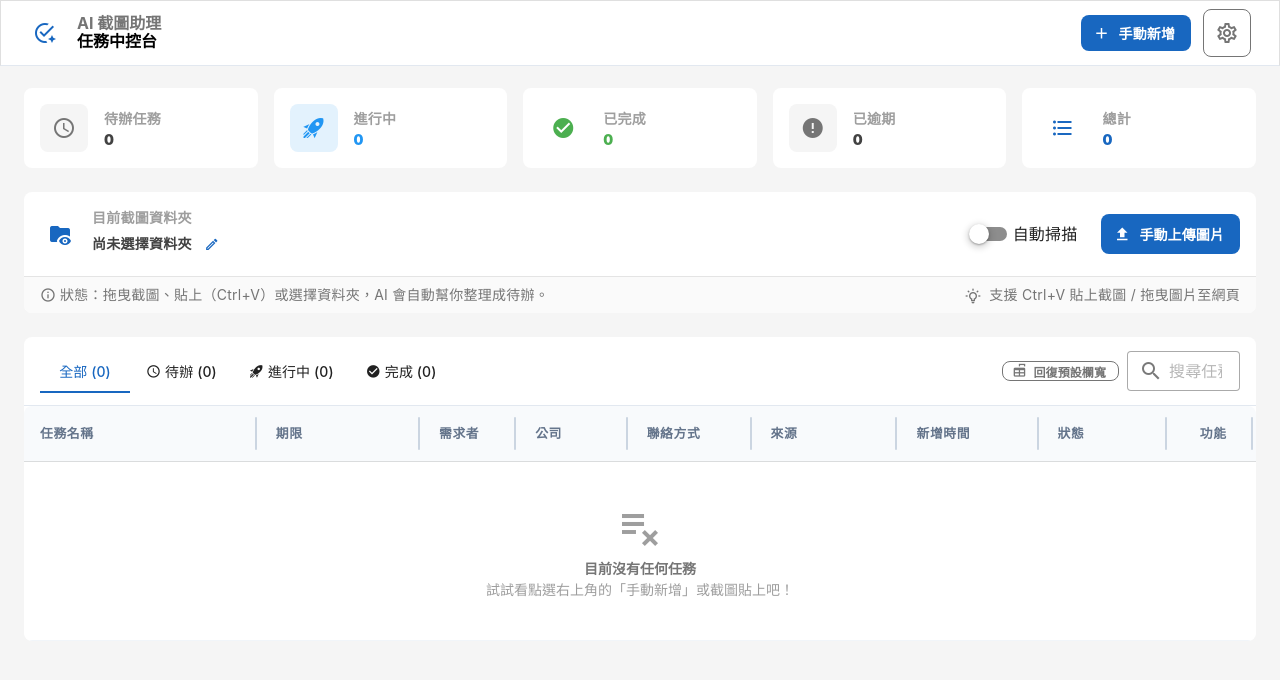
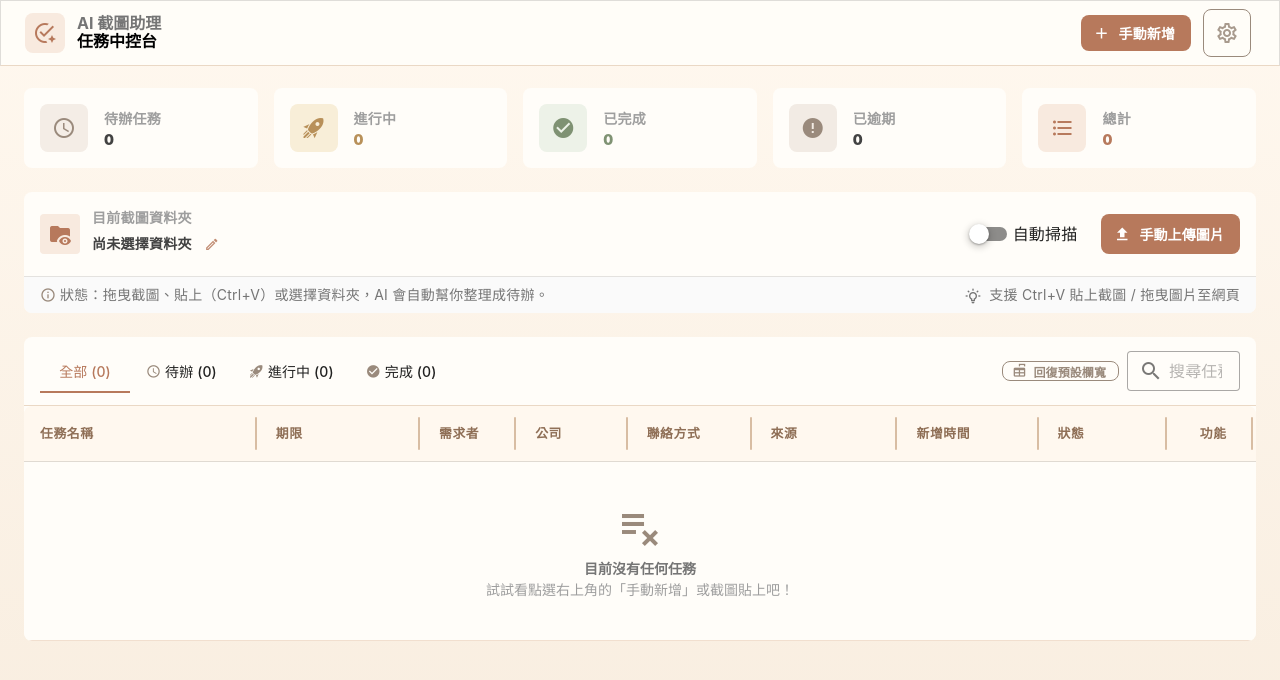
Before and after one commit to binghan60/todo, a Vue app in the folder client/: page / in a window 1280 px wide. Shown: the top 680 px of the page. Built offline with nearby package versions, Linux system fonts and the light colour scheme.

Commit message:
feat: 更新主題顏色設置為 warmLight 並調整相關顏色

```diff
--- a/client/src/App.vue
+++ b/client/src/App.vue
@@ -597,10 +597,10 @@ function dueBadge(todo: Todo): { label: string; tone: DueTone } | null {
 
 function getDueChipColor(todo: Todo) {
   const badge = dueBadge(todo);
-  if (!badge) return "grey";
+  if (!badge) return "muted";
   if (badge.tone === "overdue") return "error";
   if (badge.tone === "soon") return "warning";
-  return "grey-darken-1";
+  return "secondary";
 }
 
 function getStatusIcon(status: TodoStatus) {
@@ -611,8 +611,8 @@ function getStatusIcon(status: TodoStatus) {
 }
 
 function getStatusColor(status: TodoStatus) {
-  if (status === "pending") return "grey-darken-1";
-  if (status === "in_progress") return "blue";
+  if (status === "pending") return "secondary";
+  if (status === "in_progress") return "warning";
   if (status === "done") return "success";
   return "grey";
 }
@@ -670,9 +670,9 @@ function fileToBase64Payload(file: File) {
 </script>
 
 <template>
-  <v-app class="bg-slate-50">
+  <v-app class="bg-warm-50">
     <!-- Navbar / AppBar -->
-    <v-app-bar flat border color="white" class="px-md-6 border-b px-2">
+    <v-app-bar flat border color="surface" class="px-md-6 border-b px-2 warm-app-bar">
       <div class="d-flex align-center">
         <v-avatar color="primary-lighten-5" rounded="lg" size="40" class="mr-3">
           <v-icon icon="mdi-checkbox-marked-circle-auto-outline" color="primary" size="24"></v-icon>
@@ -699,22 +699,22 @@ function fileToBase64Payload(file: File) {
       <v-btn
         icon="mdi-cog-outline"
         variant="outlined"
-        color="grey-darken-1"
+        color="muted"
         class="rounded-lg"
         @click="showSettingsDialog = true"
         title="系統設定"
       ></v-btn>
     </v-app-bar>
 
-    <v-main class="bg-grey-lighten-4">
+    <v-main class="bg-warm-page">
       <v-container fluid class="pa-4 pa-md-6 max-width-wrapper">
         <!-- Stats Dashboard -->
         <div class="stats-grid mb-6">
           <!-- Stat Cards -->
           <v-card class="rounded-lg border-0 elevation-0" border flat>
             <v-card-text class="d-flex align-center pa-4">
-              <v-avatar color="grey-lighten-4" size="48" rounded="lg" class="mr-4">
-                <v-icon icon="mdi-clock-outline" color="grey-darken-1" size="24"></v-icon>
+              <v-avatar color="muted-lighten-5" size="48" rounded="lg" class="mr-4">
+                <v-icon icon="mdi-clock-outline" color="muted" size="24"></v-icon>
               </v-avatar>
               <div>
                 <div class="text-caption text-grey font-weight-bold">待辦任務</div>
@@ -725,12 +725,12 @@ function fileToBase64Payload(file: File) {
 
           <v-card class="rounded-lg border-0 elevation-0" border flat>
             <v-card-text class="d-flex align-center pa-4">
-              <v-avatar color="blue-lighten-5" size="48" rounded="lg" class="mr-4">
-                <v-icon icon="mdi-rocket-launch" color="blue" size="24"></v-icon>
+              <v-avatar color="warning-lighten-5" size="48" rounded="lg" class="mr-4">
+                <v-icon icon="mdi-rocket-launch" color="warning" size="24"></v-icon>
               </v-avatar>
               <div>
                 <div class="text-caption text-grey font-weight-bold">進行中</div>
-                <div class="text-h5 font-weight-black text-blue mt-1" style="line-height: 1;">{{ inProgressCount }}</div>
+                <div class="text-h5 font-weight-black text-warning mt-1" style="line-height: 1;">{{ inProgressCount }}</div>
               </div>
             </v-card-text>
           </v-card>
@@ -747,10 +747,10 @@ function fileToBase64Payload(file: File) {
             </v-card-text>
           </v-card>
 
-          <v-card class="rounded-lg border-0 elevation-0" border flat :color="overdueCount > 0 ? 'red-lighten-5' : undefined">
+          <v-card class="rounded-lg border-0 elevation-0" border flat :color="overdueCount > 0 ? 'error-lighten-5' : undefined">
             <v-card-text class="d-flex align-center pa-4">
-              <v-avatar :color="overdueCount > 0 ? 'red-lighten-4' : 'grey-lighten-4'" size="48" rounded="lg" class="mr-4">
-                <v-icon icon="mdi-alert-circle" :color="overdueCount > 0 ? 'error' : 'grey-darken-1'" size="24"></v-icon>
+              <v-avatar :color="overdueCount > 0 ? 'error-lighten-5' : 'secondary-lighten-5'" size="48" rounded="lg" class="mr-4">
+                <v-icon icon="mdi-alert-circle" :color="overdueCount > 0 ? 'error' : 'muted'" size="24"></v-icon>
               </v-avatar>
               <div>
                 <div class="text-caption text-grey font-weight-bold">已逾期</div>
@@ -867,7 +867,7 @@ function fileToBase64Payload(file: File) {
           <!-- Instructions & Status -->
           <v-divider></v-divider>
           <v-card-text class="py-2 px-4 bg-grey-lighten-5 text-caption text-grey-darken-1 d-flex align-center">
-            <v-icon icon="mdi-information-outline" class="mr-1" size="16"></v-icon>
+            <v-icon icon="mdi-information-outline" class="mr-1 text-muted-icon" size="16"></v-icon>
             <span>狀態：{{ scannerStatus }}</span>
             <v-spacer></v-spacer>
             <span class="d-none d-sm-inline d-flex align-center">
@@ -882,17 +882,17 @@ function fileToBase64Payload(file: File) {
           <!-- AI Draft banner -->
           <v-card-text
             v-if="draftQueue.length"
-            class="d-flex flex-wrap align-center justify-space-between gap-2 py-2 px-4 bg-blue-lighten-5 border-b"
+            class="d-flex flex-wrap align-center justify-space-between gap-2 py-2 px-4 bg-peach-50 border-b"
           >
-            <div class="d-flex align-center text-blue-darken-4">
-              <v-icon icon="mdi-auto-fix" class="mr-2"></v-icon>
+            <div class="d-flex align-center text-warm-primary">
+              <v-icon icon="mdi-auto-fix" class="mr-2 text-muted-icon"></v-icon>
               <span class="text-body-2 font-weight-bold">
                 AI 辨識結果 — {{ draftQueue.length }} 筆待確認，請在下方表格中確認或編輯後加入
               </span>
             </div>
             <div class="d-flex align-center flex-wrap gap-2">
               <v-btn color="error" variant="text" size="small" class="font-weight-bold" @click="discardAllDrafts">全部捨棄</v-btn>
-              <v-btn color="blue-darken-3" variant="flat" size="small" class="font-weight-bold rounded-lg" @click="confirmAllDrafts">
+              <v-btn color="primary" variant="flat" size="small" class="font-weight-bold rounded-lg" @click="confirmAllDrafts">
                 全部確認加入
               </v-btn>
             </div>
@@ -905,7 +905,7 @@ function fileToBase64Payload(file: File) {
                 全部 ({{ totalCount }})
               </v-tab>
               <v-tab v-for="column in statusColumns" :key="column.id" :value="column.id">
-                <v-icon :icon="column.icon" class="mr-1" size="small"></v-icon>
+                <v-icon :icon="column.icon" class="mr-1 text-muted-icon" size="small"></v-icon>
                 {{ column.label }} ({{ countByStatus(column.id) }})
               </v-tab>
             </v-tabs>
@@ -913,7 +913,7 @@ function fileToBase64Payload(file: File) {
             <div class="d-flex align-center gap-2">
               <v-btn
                 variant="outlined"
-                color="grey-darken-1"
+                color="muted"
                 size="small"
                 density="comfortable"
                 prepend-icon="mdi-table-column-width"
@@ -1004,7 +1004,7 @@ function fileToBase64Payload(file: File) {
                     <template v-if="draft.confidenceNote" v-slot:append-inner>
                       <v-tooltip :text="draft.confidenceNote" location="top">
                         <template v-slot:activator="{ props }">
-                          <v-icon v-bind="props" icon="mdi-lightbulb-on-outline" color="amber-darken-2" size="18"></v-icon>
+                          <v-icon v-bind="props" icon="mdi-lightbulb-on-outline" color="warning" size="18"></v-icon>
                         </template>
                       </v-tooltip>
                     </template>
@@ -1037,7 +1037,7 @@ function fileToBase64Payload(file: File) {
                   <v-chip
                     size="small"
                     variant="tonal"
-                    color="blue-grey"
+                    color="secondary"
                     prepend-icon="mdi-file-image-outline"
                     class="font-weight-medium text-truncate max-width-source"
                     style="cursor: pointer;"
@@ -1051,7 +1051,7 @@ function fileToBase64Payload(file: File) {
                 <td class="text-caption text-grey align-center">AI 剛辨識</td>
 
                 <td class="align-center">
-                  <v-chip color="blue" size="small" variant="flat" class="font-weight-bold text-white" prepend-icon="mdi-help-circle-outline">
+                  <v-chip color="warning" size="small" variant="flat" class="font-weight-bold text-warm-chip" prepend-icon="mdi-help-circle-outline">
                     待確認
                   </v-chip>
                 </td>
@@ -1070,7 +1070,7 @@ function fileToBase64Payload(file: File) {
                     <v-btn
                       icon="mdi-trash-can-outline"
                       variant="text"
-                      color="grey-darken-1"
+                      color="muted"
                       size="small"
                       class="rounded-lg hover-danger"
                       @click="discardDraft(draft.id)"
@@ -1083,7 +1083,7 @@ function fileToBase64Payload(file: File) {
               <tr
                 v-for="todo in sortedTodos"
                 :key="todo.id"
-                :class="{ 'row-done bg-grey-lighten-5': todo.status === 'done' }"
+                :class="{ 'row-done bg-sage-50': todo.status === 'done' }"
               >
                 <!-- Title column -->
                 <td class="font-weight-bold text-body-2 align-center">
@@ -1098,7 +1098,7 @@ function fileToBase64Payload(file: File) {
                     <v-chip
                       :color="getDueChipColor(todo)"
                       size="small"
-                      class="font-weight-bold text-white"
+                      class="font-weight-bold text-warm-chip"
                       prepend-icon="mdi-clock-outline"
                       variant="flat"
                     >
@@ -1130,7 +1130,7 @@ function fileToBase64Payload(file: File) {
                 <!-- Source column -->
                 <td class="align-center">
                   <template v-if="todo.sourceImage">
-                    <v-chip size="small" variant="tonal" color="blue-grey" prepend-icon="mdi-file-image-outline" class="font-weight-medium text-truncate max-width-source" :title="todo.sourceImage">
+                    <v-chip size="small" variant="tonal" color="secondary" prepend-icon="mdi-file-image-outline" class="font-weight-medium text-truncate max-width-source" :title="todo.sourceImage">
                       {{ todo.sourceImage }}
                     </v-chip>
                   </template>
@@ -1148,7 +1148,7 @@ function fileToBase64Payload(file: File) {
                     :color="getStatusColor(todo.status)"
                     size="small"
                     variant="flat"
-                    class="font-weight-bold text-white"
+                    class="font-weight-bold text-warm-chip"
                     :prepend-icon="getStatusIcon(todo.status)"
                   >
                     {{ statusColumns.find((column) => column.id === todo.status)?.label }}
@@ -1188,7 +1188,7 @@ function fileToBase64Payload(file: File) {
                     <v-btn
                       icon="mdi-delete-outline"
                       variant="text"
-                      color="grey-darken-1"
+                      color="muted"
                       size="small"
                       class="rounded-lg hover-danger"
                       @click="removeTodo(todo.id)"
@@ -1200,7 +1200,7 @@ function fileToBase64Payload(file: File) {
 
               <tr v-if="sortedTodos.length === 0 && draftQueue.length === 0">
                 <td colspan="9" class="text-center py-10 text-grey-darken-1">
-                  <v-icon icon="mdi-playlist-remove" size="48" color="grey" class="mb-2"></v-icon>
+                  <v-icon icon="mdi-playlist-remove" size="48" color="muted" class="mb-2"></v-icon>
                   <div class="text-subtitle-1 font-weight-bold">目前沒有任何任務</div>
                   <div class="text-caption text-grey">試試看點選右上角的「手動新增」或截圖貼上吧！</div>
                 </td>
@@ -1226,7 +1226,7 @@ function fileToBase64Payload(file: File) {
           <!-- Folder configuration -->
           <div>
             <div class="text-subtitle-2 font-weight-bold mb-2 text-grey-darken-3">目前監看的截圖資料夾</div>
-            <v-card variant="flat" color="grey-lighten-4" class="pa-3 rounded-lg mb-3 border">
+            <v-card variant="flat" color="muted-lighten-5" class="pa-3 rounded-lg mb-3 border">
               <div class="text-caption text-grey-darken-1 word-break-all font-weight-medium">
                 {{ directoryName }}
               </div>
@@ -1284,7 +1284,7 @@ function fileToBase64Payload(file: File) {
         <v-divider></v-divider>
         <v-card-actions class="pa-4 bg-grey-lighten-5 rounded-b-lg">
           <v-spacer></v-spacer>
-          <v-btn color="grey-darken-1" variant="text" class="font-weight-bold text-none" @click="showSettingsDialog = false">關閉</v-btn>
+          <v-btn color="muted" variant="text" class="font-weight-bold text-none" @click="showSettingsDialog = false">關閉</v-btn>
         </v-card-actions>
       </v-card>
     </v-dialog>
@@ -1325,7 +1325,7 @@ function fileToBase64Payload(file: File) {
           <v-divider></v-divider>
           <v-card-actions class="pa-4 bg-grey-lighten-5 rounded-b-lg">
             <v-spacer></v-spacer>
-            <v-btn color="grey-darken-1" variant="text" class="font-weight-bold text-none" @click="showAddTaskDialog = false">取消</v-btn>
+            <v-btn color="muted" variant="text" class="font-weight-bold text-none" @click="showAddTaskDialog = false">取消</v-btn>
             <v-btn color="primary" variant="flat" class="font-weight-bold rounded-lg px-6 text-none" type="submit" :disabled="!newTitle.trim()">
               確定新增
             </v-btn>
@@ -1344,7 +1344,7 @@ function fileToBase64Payload(file: File) {
           </span>
           <v-btn icon="mdi-close" variant="text" size="small" @click="previewImageUrl = null"></v-btn>
         </v-card-title>
-        <v-card-text class="pa-0 bg-grey-lighten-4">
+        <v-card-text class="pa-0 bg-warm-page">
           <v-img v-if="previewImageUrl" :src="previewImageUrl" max-height="70vh" contain></v-img>
         </v-card-text>
       </v-card>
@@ -1366,7 +1366,7 @@ function fileToBase64Payload(file: File) {
         <v-divider></v-divider>
         <v-card-actions class="pa-4 bg-grey-lighten-5 rounded-b-lg">
           <v-spacer></v-spacer>
-          <v-btn color="grey-darken-1" variant="text" class="font-weight-bold text-none" @click="showDeleteConfirmDialog = false">取消</v-btn>
+          <v-btn color="muted" variant="text" class="font-weight-bold text-none" @click="showDeleteConfirmDialog = false">取消</v-btn>
           <v-btn color="error" variant="flat" class="font-weight-bold rounded-lg px-6 text-none" @click="confirmDeleteTodo">
             確認刪除
           </v-btn>
@@ -1427,15 +1427,15 @@ body {
 }
 
 .todo-table th {
-  background-color: #f8fafc !important;
-  color: #64748b !important;
+  background-color: #fff8ef !important;
+  color: #8f6f56 !important;
   font-size: 0.8rem !important;
   text-transform: uppercase;
   letter-spacing: 0.05em;
 }
 
 .todo-table td {
-  border-bottom: 1px solid #f1f5f9 !important;
+  border-bottom: 1px solid #f1dfcf !important;
   overflow: hidden;
 }
 
@@ -1465,17 +1465,17 @@ body {
   width: 2px;
   height: 60%;
   border-radius: 1px;
-  background-color: #cbd5e1;
+  background-color: #d8bda3;
 }
 
 .col-resize-handle:hover,
 .col-resize-handle:active {
-  background-color: rgba(59, 130, 246, 0.35);
+  background-color: rgba(200, 121, 74, 0.22);
 }
 
 .col-resize-handle:hover::after,
 .col-resize-handle:active::after {
-  background-color: #3b82f6;
+  background-color: #c8794a;
 }
 
 .todo-table tbody tr {
@@ -1483,7 +1483,7 @@ body {
 }
 
 .todo-table tbody tr:hover {
-  background-color: #f8fafc;
+  background-color: #fff8ef;
 }
 
 .row-done {
@@ -1491,12 +1491,12 @@ body {
 }
 
 .draft-row {
-  background-color: #eff6ff;
-  box-shadow: inset 3px 0 0 #3b82f6;
+  background-color: #fff1e8;
+  box-shadow: inset 3px 0 0 #d49a45;
 }
 
 .draft-row:hover {
-  background-color: #dbeafe !important;
+  background-color: #ffe7d7 !important;
 }
 
 .draft-row td {
@@ -1510,14 +1510,14 @@ body {
   height: 8px;
 }
 ::-webkit-scrollbar-track {
-  background: #f1f5f9;
+  background: #f4e7d8;
 }
 ::-webkit-scrollbar-thumb {
-  background: #cbd5e1;
+  background: #d8bda3;
   border-radius: 4px;
 }
 ::-webkit-scrollbar-thumb:hover {
-  background: #94a3b8;
+  background: #b98967;
 }
 
 /* Custom Overrides for Premium Looks */
@@ -1526,15 +1526,53 @@ body {
 }
 
 .hover-danger:hover {
-  color: #ef4444 !important;
-  background-color: #fef2f2 !important;
+  color: #c96f5c !important;
+  background-color: #fff0e8 !important;
 }
 
 .border-b {
-  border-bottom: 1px solid #e2e8f0 !important;
-}
-
-.bg-slate-50 {
-  background-color: #f8fafc !important;
+  border-bottom: 1px solid #ead8c5 !important;
+}
+
+.bg-warm-50 {
+  background-color: #fff8ef !important;
+}
+
+.bg-warm-page {
+  background: linear-gradient(180deg, #fff8ef 0%, #f8eddf 100%) !important;
+}
+
+.bg-peach-50 {
+  background-color: #fff1e8 !important;
+}
+
+.bg-sage-50 {
+  background-color: #f2f5ec !important;
+}
+
+.text-warm-primary {
+  color: #8f492d !important;
+}
+
+.warm-app-bar {
+  background-color: rgba(255, 253, 249, 0.92) !important;
+  backdrop-filter: blur(10px);
+}
+
+.v-card {
+  border-color: #ead8c5 !important;
+}
+
+.text-muted-icon {
+  color: #9a8a7c !important;
+}
+
+.text-warm-chip {
+  color: #fffaf4 !important;
+}
+
+.v-btn.v-btn--icon .v-icon,
+.v-chip .v-icon {
+  opacity: 0.86;
 }
 </style>
--- a/client/src/main.ts
+++ b/client/src/main.ts
@@ -14,7 +14,30 @@ const vuetify = createVuetify({
   components,
   directives,
   theme: {
-    defaultTheme: "light",
+    defaultTheme: "warmLight",
+    themes: {
+      warmLight: {
+        dark: false,
+        colors: {
+          background: "#fff8ef",
+          surface: "#fffdf9",
+          primary: "#b7795c",
+          "primary-darken-2": "#85543d",
+          "primary-lighten-5": "#f8eadf",
+          secondary: "#8a7a6d",
+          "secondary-lighten-5": "#f2ebe4",
+          success: "#7f9273",
+          "success-lighten-5": "#edf2e8",
+          warning: "#b89059",
+          "warning-lighten-5": "#f8eed8",
+          error: "#b87364",
+          "error-lighten-5": "#f8e7df",
+          info: "#9c8068",
+          muted: "#9a8a7c",
+          "muted-lighten-5": "#f4ede6",
+        },
+      },
+    },
   },
 });
 
```
